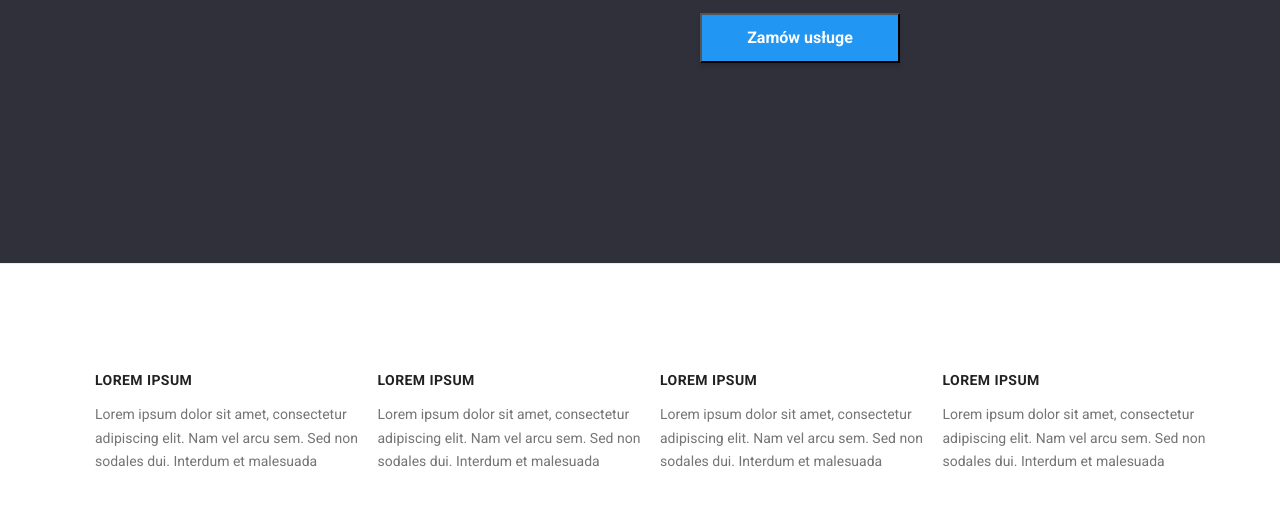
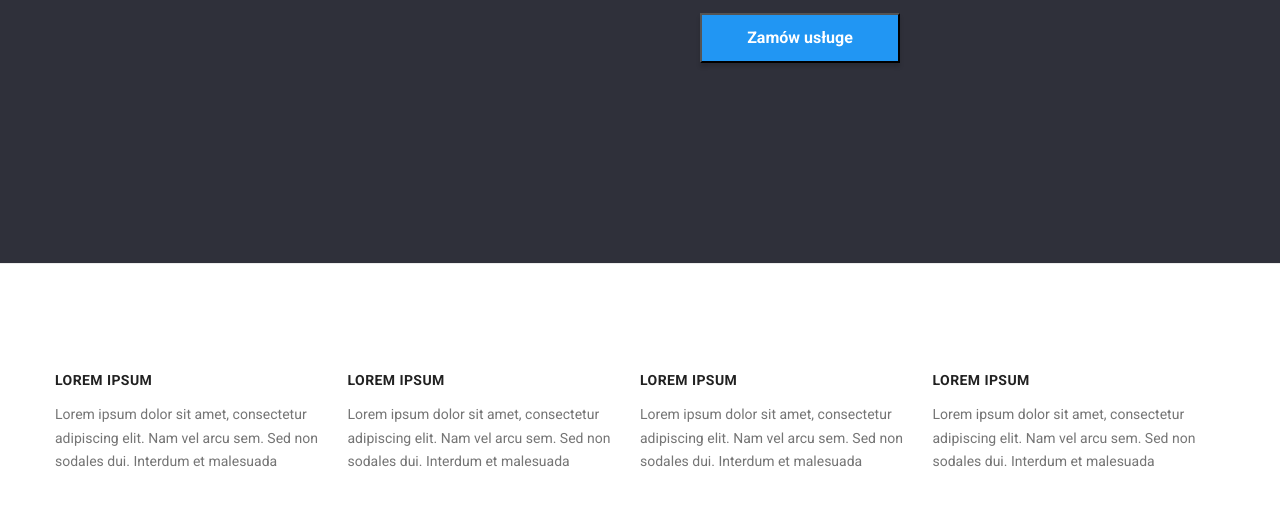
Before and after one commit to JoannaPapiernik/goit-markup-hw-03, a plain HTML site: page index.html in a window 1280 px wide. Shown: the part 435-952 px from the top of the page. Drawn offline with nearby package versions, Linux system fonts and the light colour scheme.

Commit message:
sunday16:20

```diff
--- a/css/positioning.css
+++ b/css/positioning.css
@@ -84,8 +84,8 @@ address {
 }
 .lorem-list {
   display: flex;
-
   row-gap: 10px;
+  padding: 0;
 }
 .index-lorem {
   max-width: 1170px;
@@ -155,3 +155,7 @@ address {
   margin-left: 0;
   margin-right: 0;
 }
+p {
+  font-size: 14px;
+  line-height: 1.7;
+}
```
